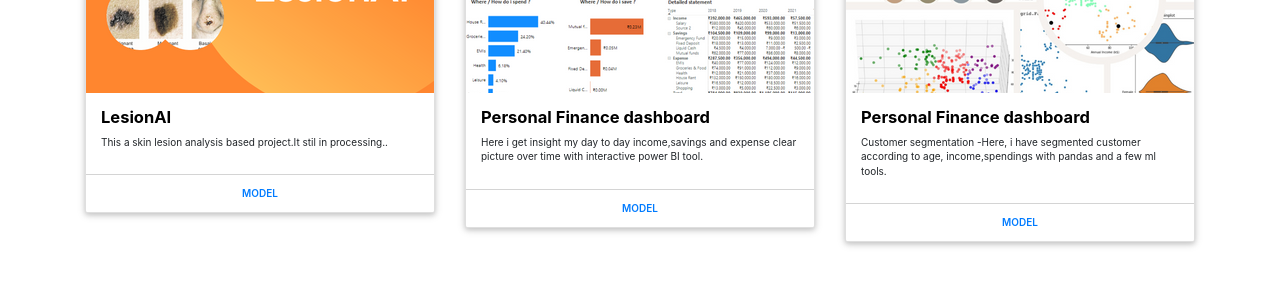
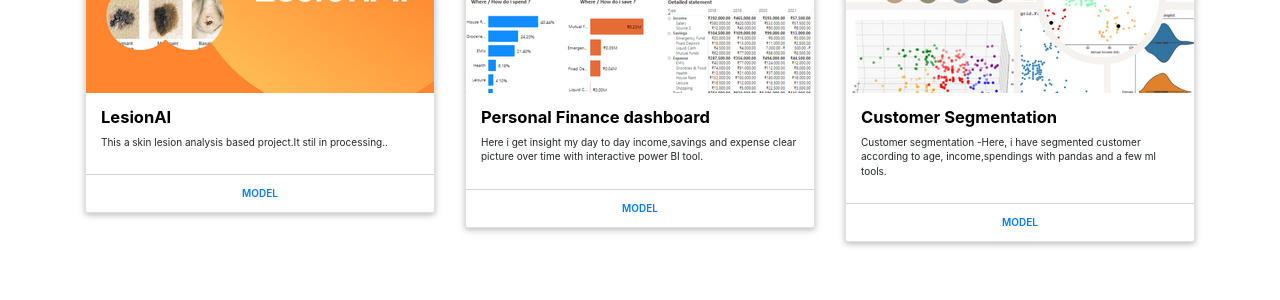
Before and after one commit to koushik1234/web-projects, a Flask app: page / in a window 1280 px wide. Shown: the part 975-1275 px from the top of the page. Run offline with Flask 2, Linux system fonts and the light colour scheme; some libraries are stand-ins or nearby versions.

Commit message:
Update index.html

```diff
--- a/templates/index.html
+++ b/templates/index.html
@@ -207,7 +207,7 @@
                           </a>
                             <div class="card-content">
                                 <h4 class="card-title">
-                                    <a href="https://colab.research.google.com/drive/1AMQA76InJdSC68N1dLV2kWIi0wysCxd6?usp=sharing">Personal Finance dashboard
+                                    <a href="https://colab.research.google.com/drive/1AMQA76InJdSC68N1dLV2kWIi0wysCxd6?usp=sharing">Customer Segmentation
                                   </a>
                                 </h4>
                                 <p class="">
```
